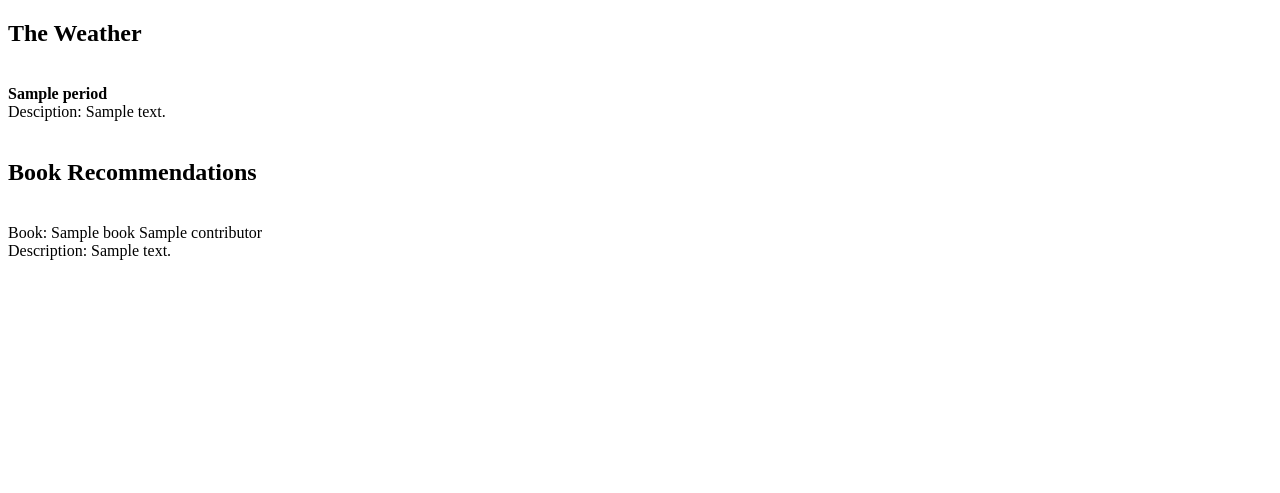
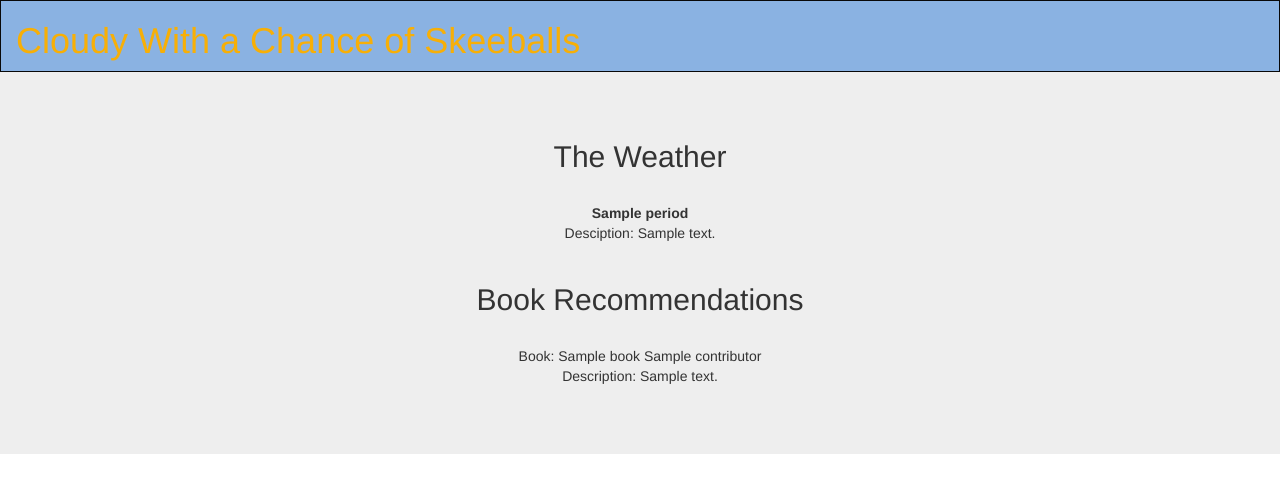
Before and after one commit to EugeneThomas/cYES, a Flask app: template templates/info.html in a window 1280 px wide. Shown: the top 493 px of the page. Run offline with Flask 2, Linux system fonts and the light colour scheme; the template is opened without the code that fills it: most values are stand-ins (such as "Sample title", 1, 10 or a date in 2020); some libraries are stand-ins or nearby versions.

Commit message:
Updated template page

```diff
--- a/templates/info.html
+++ b/templates/info.html
@@ -1,11 +1,57 @@
 <!DOCTYPE html>
+<link rel="stylesheet" href="https://maxcdn.bootstrapcdn.com/bootstrap/3.3.7/css/bootstrap.min.css" integrity="sha384-BVYiiSIFeK1dGmJRAkycuHAHRg32OmUcww7on3RYdg4Va+PmSTsz/K68vbdEjh4u" crossorigin="anonymous">
+<html>
+    <style>
+    /* Remove the navbar's default margin-bottom and rounded borders */
+    .navbar {
+      margin-bottom: 0;
+      border-radius: 0;
+    }
 
-<html>
+    /* Set height of the grid so .sidenav can be 100% (adjust as needed) */
+    .row.content {height: 450px}
+
+    /* Set gray background color and 100% height */
+    .sidenav {
+      padding-top: 20px;
+      background-color: #f1f1f1;
+      height: 100%;
+    }
+
+    /* Set black background color, white text and some padding */
+    footer {
+      background-color: #555;
+      color: white;
+      padding: 15px;
+    }
+
+    /* On small screens, set height to 'auto' for sidenav and grid */
+    @media screen and (max-width: 767px) {
+      .sidenav {
+        height: auto;
+        padding: 15px;
+      }
+      .row.content {height:auto;}
+    }
+
+   </style>
   <head>
     <title>Info</title>
   </head>
 
+
   <body>
+    <nav class="navbar navbar-inverse" style = "background-color: #8ab2e2;">
+  <div class="container-fluid">
+    <div class="navbar-header ">
+	<h1 style = "color: #f7af07">Cloudy With a Chance of Skeeballs</h1>
+    </div>
+  </div>
+</nav>
+
+
+  <div class="jumbotron">
+  <div class="container text-center">
     <h2>The Weather</h2>
     <br>
     {% for period in weatherdata["forecast"]["txt_forecast"]["forecastday"] %}
@@ -24,5 +70,8 @@
     Description: {{book["description"]}}
     <br><br>
     {% endfor %}
+
+  </div>
+  </div>
   </body>
 </html>
```
